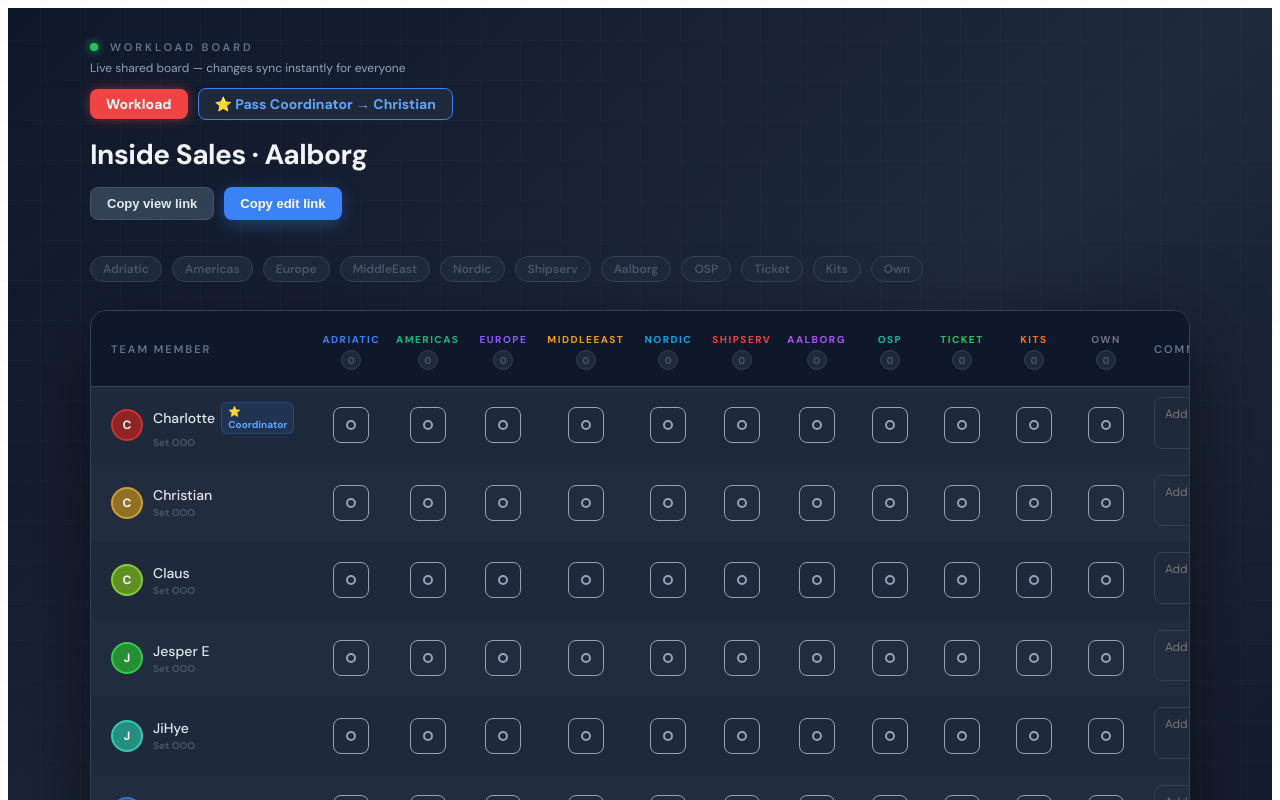
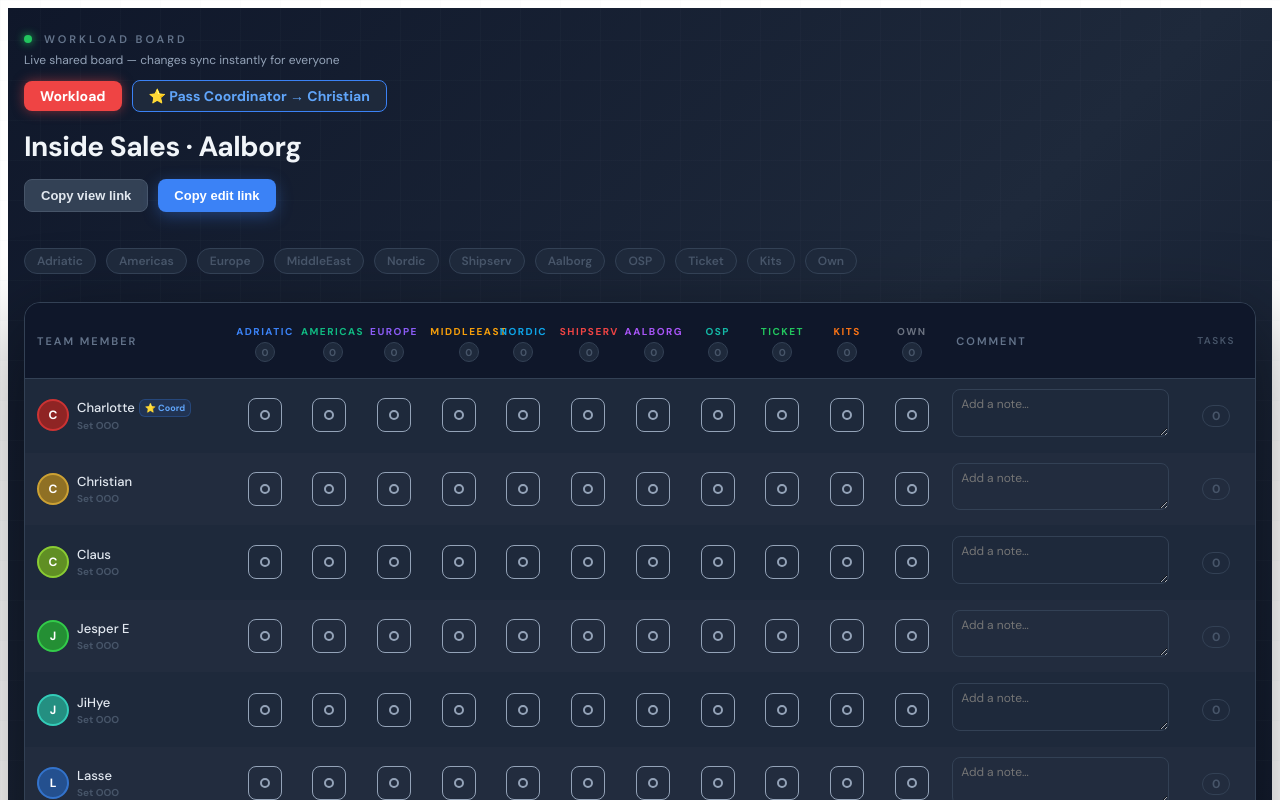
Before and after one commit to sebastian-DS25/Workload-board, a React (Vite) app: page / in a window 1280 px wide. Shown: the top 800 px of the page. Built offline with nearby package versions, Linux system fonts and the light colour scheme; no server answers; the database is empty.

Commit message:
Update App.jsx

```diff
--- a/src/App.jsx
+++ b/src/App.jsx
@@ -195,8 +195,10 @@ export default function App() {
       minHeight: "100vh",
       background: "linear-gradient(135deg, #0f172a 0%, #1e293b 50%, #0f172a 100%)",
       fontFamily: "'DM Sans', 'Segoe UI', sans-serif",
-      padding: "32px 24px",
+      padding: "24px 16px",
       position: "relative",
+      boxSizing: "border-box",
+      width: "100%",
     }}>
       <div style={{
         position: "fixed", inset: 0, pointerEvents: "none", zIndex: 0,
@@ -213,7 +215,7 @@ export default function App() {
         }}>{toast}</div>
       )}
 
-      <div style={{ position: "relative", zIndex: 1, maxWidth: 1100, margin: "0 auto" }}>
+      <div style={{ position: "relative", zIndex: 1, maxWidth: "100%", margin: "0 auto" }}>
 
         <div style={{ marginBottom: 36 }}>
           <div style={{ display: "flex", alignItems: "center", gap: 12, marginBottom: 6, flexWrap: "wrap" }}>
@@ -234,7 +236,7 @@ export default function App() {
             <p style={{ color: "#fca5a5", fontSize: 12, margin: "0 0 12px 0" }}>{loadError}</p>
           )}
 
-          {/* Workload color badge */}
+          {/* Workload color badge + Coordinator button */}
           <div style={{ display: "flex", alignItems: "center", gap: 10, marginBottom: 16, flexWrap: "wrap" }}>
             <div
               onClick={cycleWorkload}
@@ -251,7 +253,6 @@ export default function App() {
               Workload
             </div>
 
-            {/* Coordinator rotate button */}
             {canEdit && (
               <div
                 onClick={rotateCoordinator}
@@ -351,22 +352,23 @@ export default function App() {
           boxShadow: "0 24px 80px rgba(0,0,0,0.5)",
           opacity: canEdit ? 1 : 0.92,
         }}>
-          <div style={{ overflowX: "auto" }}>
-            <table style={{ width: "100%", borderCollapse: "collapse", minWidth: 960 }}>
+          <div style={{ overflowX: "hidden" }}>
+            <table style={{ width: "100%", borderCollapse: "collapse", tableLayout: "fixed" }}>
               <thead>
                 <tr style={{ background: "#0f172a" }}>
                   <th style={{
-                    padding: "16px 20px", textAlign: "left", color: "#64748b",
+                    padding: "16px 12px", textAlign: "left", color: "#64748b",
                     fontSize: 11, letterSpacing: 2, textTransform: "uppercase", fontWeight: 600,
-                    borderBottom: "1px solid #334155", minWidth: 120,
+                    borderBottom: "1px solid #334155", width: "16%",
                   }}>Team Member</th>
                   {CATEGORIES.map(cat => {
                     const col = CATEGORY_COLORS[cat];
                     const count = getColumnCount(cat);
                     return (
                       <th key={cat} style={{
-                        padding: "16px 8px", textAlign: "center",
-                        borderBottom: "1px solid #334155", minWidth: 72,
+                        padding: "16px 4px", textAlign: "center",
+                        borderBottom: "1px solid #334155",
+                        width: `${Math.floor(60 / CATEGORIES.length)}%`,
                       }}>
                         <div style={{ display: "inline-flex", flexDirection: "column", alignItems: "center", gap: 4 }}>
                           <span style={{
@@ -388,12 +390,12 @@ export default function App() {
                   <th style={{
                     padding: "16px 12px", textAlign: "left", color: "#64748b",
                     fontSize: 11, letterSpacing: 2, textTransform: "uppercase", fontWeight: 600,
-                    borderBottom: "1px solid #334155", minWidth: 180,
+                    borderBottom: "1px solid #334155", width: "18%",
                   }}>Comment</th>
                   <th style={{
                     padding: "16px 12px", textAlign: "center", color: "#475569",
                     fontSize: 10, letterSpacing: 1.5, textTransform: "uppercase", fontWeight: 600,
-                    borderBottom: "1px solid #334155",
+                    borderBottom: "1px solid #334155", width: "6%",
                   }}>Tasks</th>
                 </tr>
               </thead>
@@ -410,8 +412,8 @@ export default function App() {
                         opacity: oooPeople[person] ? 0.5 : 1,
                       }}
                     >
-                      <td style={{ padding: "14px 20px", borderBottom: "1px solid #1e293b", verticalAlign: "middle" }}>
-                        <div style={{ display: "flex", alignItems: "center", gap: 10 }}>
+                      <td style={{ padding: "14px 12px", borderBottom: "1px solid #1e293b", verticalAlign: "middle" }}>
+                        <div style={{ display: "flex", alignItems: "center", gap: 8 }}>
                           <div style={{
                             width: 32, height: 32, borderRadius: "50%",
                             background: `hsl(${(pi * 43) % 360}, 60%, 35%)`,
@@ -419,28 +421,29 @@ export default function App() {
                             display: "flex", alignItems: "center", justifyContent: "center",
                             fontSize: 12, fontWeight: 700, color: "#fff", flexShrink: 0,
                           }}>{person[0]}</div>
-                          <div style={{ display: "flex", flexDirection: "column", gap: 2 }}>
-                            <div style={{ display: "flex", alignItems: "center", gap: 6 }}>
+                          <div style={{ display: "flex", flexDirection: "column", gap: 2, minWidth: 0 }}>
+                            <div style={{ display: "flex", alignItems: "center", gap: 4, flexWrap: "wrap" }}>
                               <span style={{
-                                color: "#e2e8f0", fontWeight: 500, fontSize: 14,
+                                color: "#e2e8f0", fontWeight: 500, fontSize: 13,
                                 textDecoration: oooPeople[person] ? "line-through" : "none",
                                 opacity: oooPeople[person] ? 0.5 : 1,
+                                whiteSpace: "nowrap", overflow: "hidden", textOverflow: "ellipsis",
                               }}>{person}</span>
                               {coordinator === person && (
                                 <span style={{
                                   background: "#3b82f620", color: "#60a5fa",
                                   border: "1px solid #3b82f640",
-                                  borderRadius: 6, fontSize: 10, fontWeight: 700,
-                                  padding: "2px 6px",
-                                }}>⭐ Coordinator</span>
+                                  borderRadius: 6, fontSize: 9, fontWeight: 700,
+                                  padding: "2px 5px", whiteSpace: "nowrap",
+                                }}>⭐ Coord</span>
                               )}
                               {oooPeople[person] && (
                                 <span style={{
                                   background: "#ef444420", color: "#ef4444",
                                   border: "1px solid #ef444440",
-                                  borderRadius: 6, fontSize: 10, fontWeight: 700,
-                                  padding: "2px 6px",
-                                }}>OOO</span>
+                                  borderRadius: 6, fontSize: 9, fontWeight: 700,
+                                  padding: "2px 5px", whiteSpace: "nowrap",
+                                }}>🏖️ OOO</span>
                               )}
                             </div>
                             {canEdit && (
@@ -452,7 +455,7 @@ export default function App() {
                                   userSelect: "none",
                                 }}
                               >
-                                {oooPeople[person] ? "🏖️ Out of office" : "Set OOO"}
+                                {oooPeople[person] ? "↩ Back in office" : "Set OOO"}
                               </span>
                             )}
                           </div>
@@ -464,7 +467,7 @@ export default function App() {
                         const key = `${person}-${cat}`;
                         const hovered = hoveredCell === key;
                         return (
-                          <td key={cat} style={{ padding: "10px 8px", textAlign: "center", borderBottom: "1px solid #1e293b" }}>
+                          <td key={cat} style={{ padding: "10px 4px", textAlign: "center", borderBottom: "1px solid #1e293b" }}>
                             <button
                               onClick={() => toggle(person, cat)}
                               onMouseEnter={() => setHoveredCell(key)}
@@ -472,7 +475,7 @@ export default function App() {
                               disabled={!canEdit}
                               title={canEdit ? `${active ? "Remove" : "Assign"} ${person} → ${cat}` : "View only"}
                               style={{
-                                width: 36, height: 36, borderRadius: 8,
+                                width: 34, height: 34, borderRadius: 8,
                                 border: active ? `2px solid ${col.accent}` : "1.5px solid #94a3b8",
                                 background: active ? col.bg : (hovered && canEdit ? "#1e293b" : "transparent"),
                                 cursor: canEdit ? "pointer" : "default",
@@ -499,7 +502,7 @@ export default function App() {
                           </td>
                         );
                       })}
-                      <td style={{ padding: "10px 12px", borderBottom: "1px solid #1e293b", verticalAlign: "middle" }}>
+                      <td style={{ padding: "10px 8px", borderBottom: "1px solid #1e293b", verticalAlign: "middle" }}>
                         <textarea
                           value={comments[person] || ""}
                           onChange={e => updateComment(person, e.target.value)}
@@ -508,21 +511,21 @@ export default function App() {
                           placeholder={canEdit ? "Add a note…" : "—"}
                           rows={2}
                           style={{
-                            width: "100%", minWidth: 160, maxWidth: 220, resize: canEdit ? "vertical" : "none",
+                            width: "100%", resize: canEdit ? "vertical" : "none",
                             background: comments[person] ? "#0f172a" : "transparent",
                             border: `1px solid ${comments[person] ? "#3b82f6" : "#334155"}`,
                             borderRadius: 8, color: "#e2e8f0", fontSize: 12, fontFamily: "inherit",
-                            padding: "8px 10px", outline: "none", lineHeight: 1.4,
+                            padding: "6px 8px", outline: "none", lineHeight: 1.4,
                             cursor: canEdit ? "text" : "default",
                           }}
                         />
                       </td>
-                      <td style={{ padding: "10px 12px", textAlign: "center", borderBottom: "1px solid #1e293b" }}>
+                      <td style={{ padding: "10px 8px", textAlign: "center", borderBottom: "1px solid #1e293b" }}>
                         <span style={{
                           background: rowCount > 0 ? "#3b82f620" : "transparent",
                           color: rowCount > 0 ? "#60a5fa" : "#475569",
                           border: `1px solid ${rowCount > 0 ? "#3b82f6" : "#334155"}`,
-                          borderRadius: 20, padding: "2px 10px", fontSize: 12, fontWeight: 700,
+                          borderRadius: 20, padding: "2px 8px", fontSize: 12, fontWeight: 700,
                           display: "inline-block", minWidth: 28,
                         }}>{rowCount}</span>
                       </td>
```
